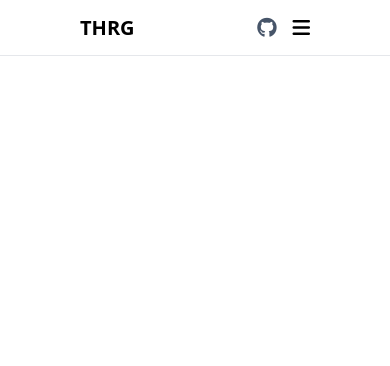
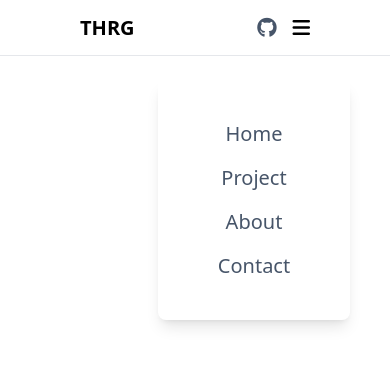
Before and after one commit to THRG1170/triputrhblog, a website: page index.html in a window 390 px wide. Both pictures are taken after a click on the button 301 px from the left and 27 px from the top of the page. Drawn offline with Linux system fonts and the light colour scheme.

Commit message:
redesign responsive code

```diff
--- a/index.html
+++ b/index.html
@@ -30,7 +30,7 @@
             ><i class="fa-brands fa-github"></i
           ></a>
           <button id="dropdown-nav"><i class="fa-solid fa-bars"></i></button>
-          <div class="dropdown">
+          <div class="dropdown" style="display: none;">
             <ul class="dropdown-ul">
               <li class="dropdown-li"><a href="#">Home</a></li>
               <li class="dropdown-li"><a href="#project">Project</a></li>
--- a/src/css/input.css
+++ b/src/css/input.css
@@ -36,7 +36,6 @@
     }
 
     .dropdown{
-        display: none;
         @apply absolute justify-center items-center h-60 w-48 right-10 top-20 rounded-lg shadow-lg p-6;
     }
 
```
Also changed, not shown: src/script/script.js (line endings or trailing spaces).
